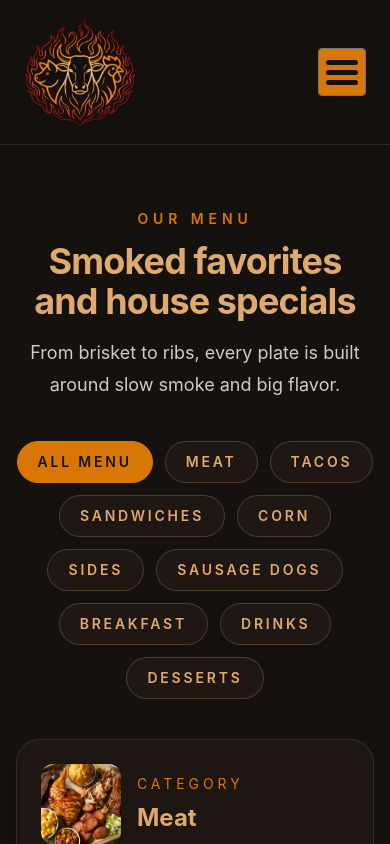
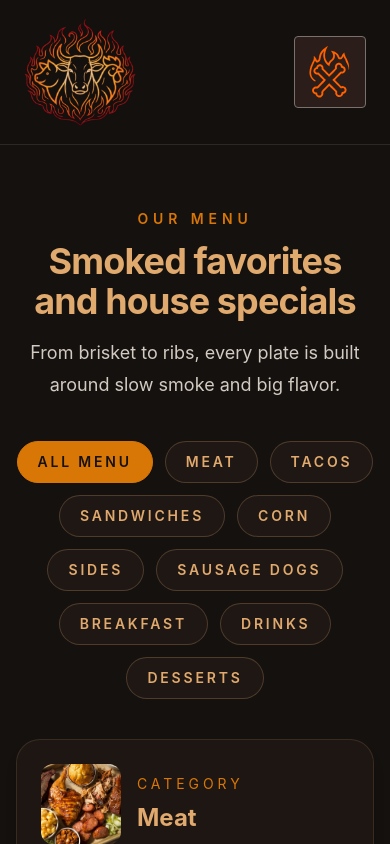
Before and after one commit to NickG1994/DemolitionBoysBBQ, a Nuxt app: page /menu in a window 390 px wide. Shown: the top 844 px of the page. Built offline with nearby package versions, Linux system fonts and the light colour scheme.

Commit message:
fixed video, added hero sldier buttons, new icons for mobile nav menu button

```diff
--- a/app/components/Header.vue
+++ b/app/components/Header.vue
@@ -125,18 +125,27 @@ onUnmounted(() => {
       <button
         @click="isMenuOpen = !isMenuOpen"
         type="button"
+        :aria-expanded="isMenuOpen"
         aria-label="Toggle Menu"
-        class="relative flex h-12 w-12 items-center justify-center rounded border border-pit-smoke bg-pit-amber cursor-pointer overflow-hidden "
+        class="relative flex h-18 w-18 items-center justify-center rounded border border-pit-smoke bg-pit-bark cursor-pointer overflow-hidden"
       >
-        <span
-          class="relative block w-8 h-[5px] rounded-full bg-pit-black
-                 transition duration-500 ease-in
-                 before:content-[''] before:absolute before:block before:top-0 before:left-0
-                 before:w-8 before:h-[5px] before:rounded-full before:bg-pit-black before:-translate-y-2.5
-                 after:content-[''] after:absolute after:block after:top-0 after:left-0
-                 after:w-8 after:h-[5px] after:rounded-full after:bg-pit-black after:translate-y-2.5"
-          :class="isMenuOpen ? 'translate-x-[40px] before:translate-x-[-40px] before:rotate-[45deg] before:translate-y-[2px] after:translate-x-[-40px] after:translate-y-[2px] after:rotate-[-45deg]' : ''"
-        ></span>
+        <span class="relative w-16 h-16 pointer-events-none">
+          <!-- Open State (Flames fully lit) -->
+          <img
+            src="/images/fire-open.svg"
+            alt=""
+            class="absolute inset-0 w-full h-full object-contain transition-all duration-300 ease-in-out"
+            :class="isMenuOpen ? 'opacity-100 scale-100' : 'opacity-0 scale-75 pointer-events-none'"
+          />
+
+<!-- Closed State -->
+    <img
+      src="/images/closed-fire.svg"
+      alt=""
+      class="absolute inset-0 w-full h-full object-contain transition-all duration-300 ease-in-out"
+      :class="isMenuOpen ? 'opacity-0 scale-90 pointer-events-none' : 'opacity-100 scale-100'"
+    />
+        </span>
       </button>
 
       <!-- Mobile Dropdown Drawer -->
--- a/app/pages/index.vue
+++ b/app/pages/index.vue
@@ -6,12 +6,14 @@ import Map from '~/components/Map.client.vue';
 const prevButton = ref(null)
 const nextButton = ref(null)
 
+const slides = ref([])
+
 const heroIndex = ref(0)
 const timerInterval = ref(null)
 const timerID = ref(false)
 const heroSliderCards = [
   {
-    id: 'hero-card-01',
+    id: 0,
     badge: 'Texas Smokehouse • Open Daily',
     title: 'Demolition Boys Smoke House',
     subtitle: 'Low & Slow Central Texas BBQ',
@@ -38,7 +40,7 @@ const heroSliderCards = [
     }
   },
   {
-    id: 'hero-card-02',
+    id: 1,
     badge: 'Weekend Special',
     title: 'St. Louis Style Rib Racks',
     subtitle: 'Smoked 6 Hours Over Oak & Hickory',
@@ -66,7 +68,7 @@ const heroSliderCards = [
     }
   },
   {
-    id: 'hero-card-03',
+    id: 2,
     badge: 'Family Feeds & Events',
     title: 'Pitmaster Party Platters',
     subtitle: 'Feed the Whole Crew',
@@ -95,28 +97,66 @@ const heroSliderCards = [
   }
 ];
 
-const stopTimer = (timer) => {
-  clearInterval(timer)
-  timerID.value = null
-}
+// Ensure these refs exist at the top of your setup script:
+// const timerID = ref(null);
+
+const stopTimer = () => {
+  if (timerID.value) {
+    clearInterval(timerID.value);
+    timerID.value = null;
+  }
+};
+
+const startTimer = () => {
+  const maxSlides = heroSliderCards.length - 1;
+
+  timerID.value = setInterval(() => {
+    console.log("Tick... happens every 10 seconds");
+    if (heroIndex.value < maxSlides) {
+      heroIndex.value += 1;
+    } else {
+      heroIndex.value = 0;
+    }
+  }, 10000); // Note: Your log says 3 seconds, but your code is set to 10 seconds!
+};
+
+const resetTimer = () => {
+  console.log('reset timer');
+  stopTimer(); // Clears using the unified timerID.value reference
+  startTimer();
+};
+
+const handlePrev = () => {
+  resetTimer();
+  heroIndex.value -= 1;
+};
+
+const handleNext = () => {
+  resetTimer(); // 🛠️ FIX: Added parentheses so this actually executes
+  heroIndex.value += 1;
+};
+
+watch(heroIndex, (newIndex) => {
+  const maxIndex = heroSliderCards.length - 1;
+
+  if (newIndex > maxIndex) {
+    heroIndex.value = 0;
+  } else if (newIndex < 0) {
+    heroIndex.value = maxIndex;
+  }
+});
+
+
+
+
 
 const handleSlider = () => {
-  const maxSlides = heroSliderCards.length - 1
-
   if(timerID != null){
-    console.log("Tick... happens every 3 seconds");
-    timerID.value = setInterval(() => {
-      console.log("Tick... happens every 3 seconds");
-      if(heroIndex.value < maxSlides) {
-        heroIndex.value += 1
-      }
-      else {
-        heroIndex.value = 0
-      }
-    },10000)
+    startTimer()
   }
 
 }
+
 
 
 const menuCategories = menuItems;
@@ -131,7 +171,6 @@ onMounted(() => {
 })
 
 
-
 </script>
 
 <template>
@@ -139,17 +178,19 @@ onMounted(() => {
     <main class="w-full">
       <!-- Hero section -->
       <section class="relative isolate flex flex-nowrap min-h-[80vh] w-full items-center overflow-hidden">
-        <!--
-          <button ref="prevButton" class="absolute z-30 cursor-pointer left-10 text-7xl border-pit-black rounded-full bg-pit-amber p-4">
+
+          <button v-on:click="handlePrev" ref="prevButton" class="absolute z-30 cursor-pointer left-10 text-7xl border-pit-black rounded-full bg-pit-amber p-4">
              <svg xmlns="http://w3.org" fill="none" viewBox="0 0 24 24" stroke-width="2.5" stroke="currentColor" class="size-10">
                 <path stroke-linecap="round" stroke-linejoin="round" d="M15.75 19.5L8.25 12l7.5-7.5" />
               </svg>
           </button>
-        -->
+
         <div :style="{ transform: `translateX(${-(heroIndex) * 100}%)`}" class="transition-transform duration-400 relative w-full flex-shrink-0 flex items-center min-h-[80vh]">
-        <div v-for="card in heroSliderCards"
+        <div ref="slides" v-for="card in heroSliderCards"
              :key="card.id"
-             class="relative w-full flex-shrink-0 flex items-center min-h-[80vh]">
+             class="relative w-full flex-shrink-0 flex items-center min-h-[80vh]"
+             :class="card.id === heroIndex ? 'active' : ''"
+             >
           <div class="absolute inset-0 z-50 bg-[radial-gradient(circle_at_top_left,_rgba(217,119,6,0.24),_transparent_38%),radial-gradient(circle_at_bottom_right,_rgba(158,42,43,0.25),_transparent_35%)]"></div>
           <div class="absolute inset-0  z-50 bg-[linear-gradient(90deg,_rgba(224,169,109,0.08)_0%,_transparent_35%,_rgba(224,169,109,0.08)_100%)]"></div>
           <div class="absolute inset-0 z-11 bg-black/30"></div>
@@ -189,13 +230,13 @@ onMounted(() => {
            </div>
         </div>
         </div>
-        <!--
-        <button ref="nextButton" class="absolute z-30 cursor-pointer right-10 text-7xl border-pit-black rounded-full bg-pit-amber p-4 flex justify-center items-center">
+
+        <button v-on:click="handleNext" ref="nextButton" class="absolute z-30 cursor-pointer right-10 text-7xl border-pit-black rounded-full bg-pit-amber p-4 flex justify-center items-center">
             <svg xmlns="http://w3.org" fill="none" viewBox="0 0 24 24" stroke-width="2.5" stroke="currentColor" class="size-10">
               <path stroke-linecap="round" stroke-linejoin="round" d="m8.25 4.5 7.5 7.5-7.5 7.5" />
             </svg>
         </button>
-        -->
+
       </section>
 
 
```
Also changed, not shown: public/images/closed-fire.svg (added), public/images/fire-open.svg (added).
